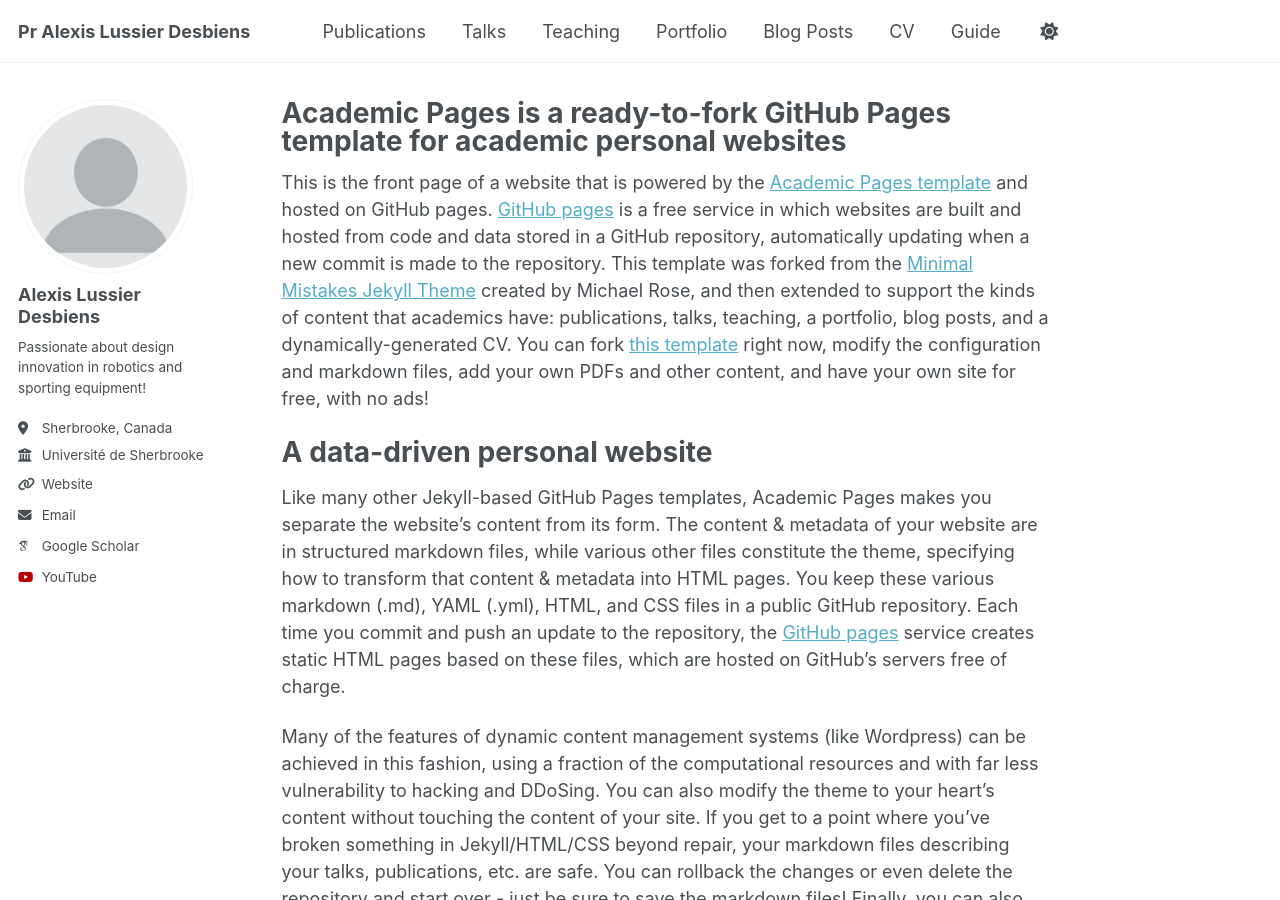
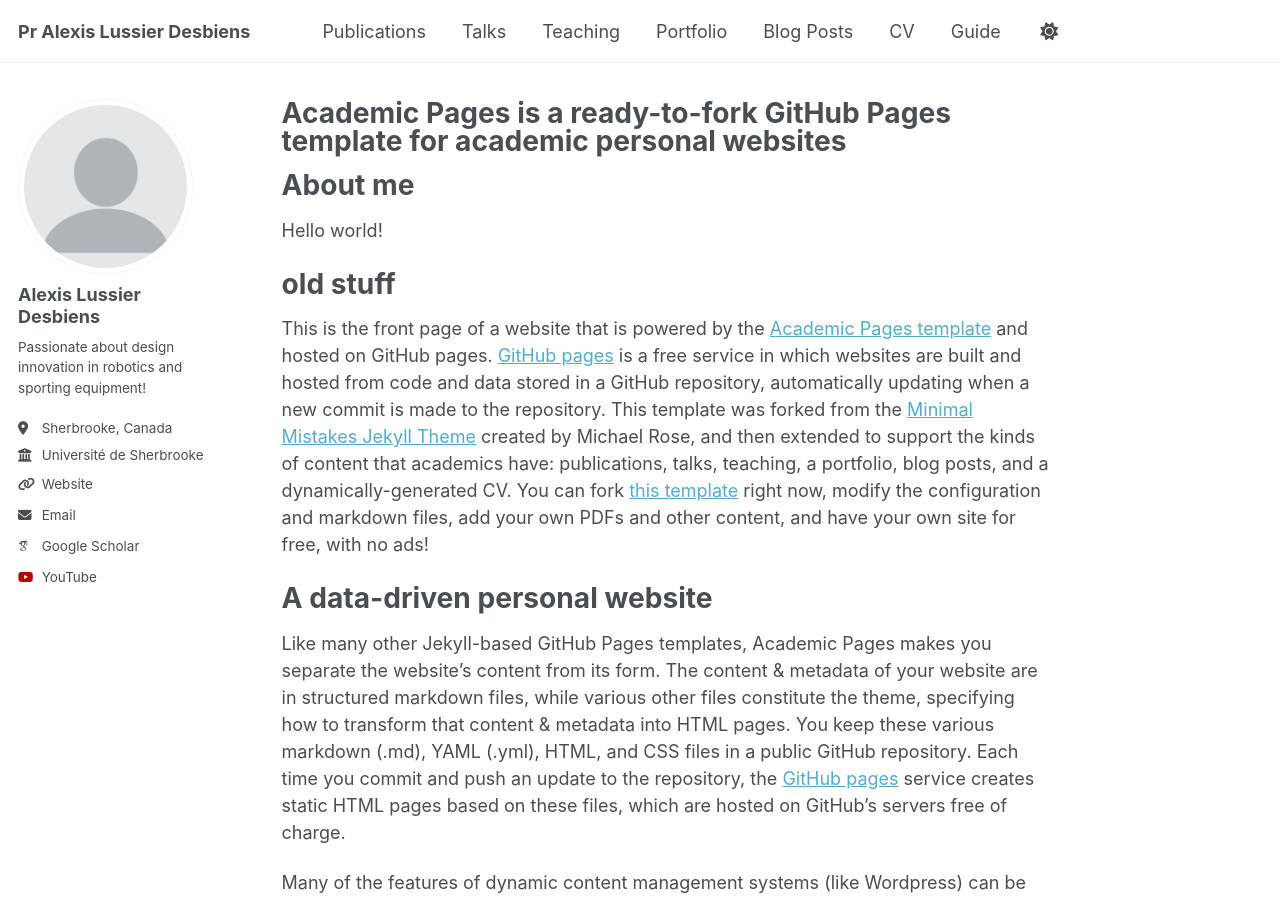
Before and after one commit to alexislussierdesbiens/alexislussierdesbiens.github.io, a Jekyll site: the page built from _pages/about.md, in a window 1280 px wide and 900 px high. Built offline with Jekyll 4.4.1, drawn with Linux system fonts in a browser that asks for light colours; some web fonts are replaced.

Commit message:
Update about.md

```diff
--- a/_pages/about.md
+++ b/_pages/about.md
@@ -7,6 +7,13 @@ redirect_from:
   - /about.html
 ---
 
+About me
+======
+
+Hello world!
+
+old stuff
+======
 This is the front page of a website that is powered by the [Academic Pages template](https://github.com/academicpages/academicpages.github.io) and hosted on GitHub pages. [GitHub pages](https://pages.github.com) is a free service in which websites are built and hosted from code and data stored in a GitHub repository, automatically updating when a new commit is made to the repository. This template was forked from the [Minimal Mistakes Jekyll Theme](https://mmistakes.github.io/minimal-mistakes/) created by Michael Rose, and then extended to support the kinds of content that academics have: publications, talks, teaching, a portfolio, blog posts, and a dynamically-generated CV. You can fork [this template](https://github.com/academicpages/academicpages.github.io) right now, modify the configuration and markdown files, add your own PDFs and other content, and have your own site for free, with no ads!
 
 A data-driven personal website
```
